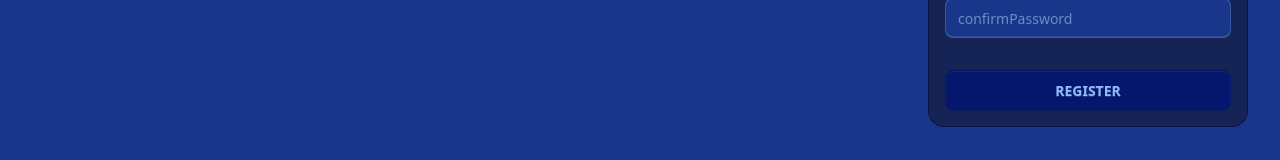
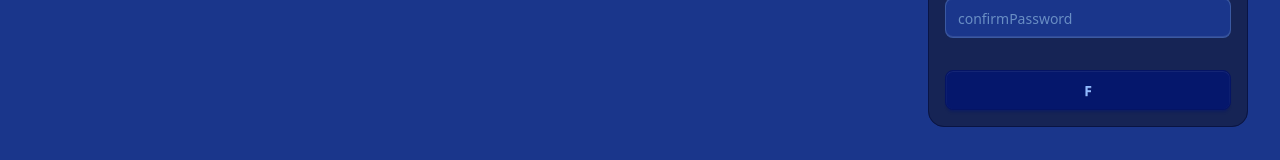
Before and after one commit to armmani/J.TAM.DAY2.FRONT, a React (Vite) app: page /register in a window 1280 px wide. Shown: the part 312-472 px from the top of the page. Built offline with nearby package versions, Linux system fonts and the light colour scheme.

Commit message:
ลองหน่วง 2 วิ ทดสอบ ทดสอบได้ง่าย

```diff
--- a/src/pages/auth/Register.jsx
+++ b/src/pages/auth/Register.jsx
@@ -11,7 +11,7 @@ function Register() {
   const { isSubmitting } = formState;
 
   const hdlSubmit = async (value) => {
-    console.log(value);
+    await new Promise((resolve) => setTimeout(resolve, 2000));
 
     try {
       const res = await axios.post(
@@ -39,7 +39,9 @@ function Register() {
             <FormInput register={register} name="password" />
             <FormInput register={register} name="confirmPassword" />
 
-            <button className="btn btn-neutral mt-4">REGISTER</button>
+            <button className="btn btn-neutral mt-4">
+              {isSubmitting ? "T" : "F"}
+            </button>
           </fieldset>
         </form>
       </div>
```
